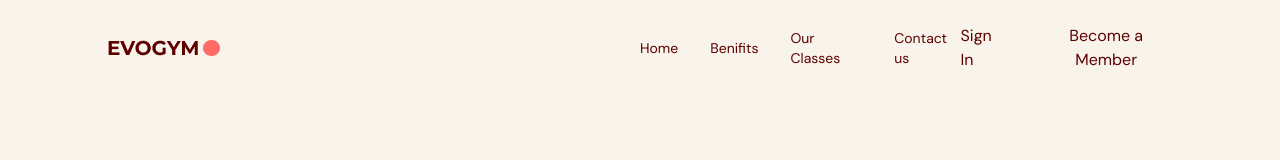
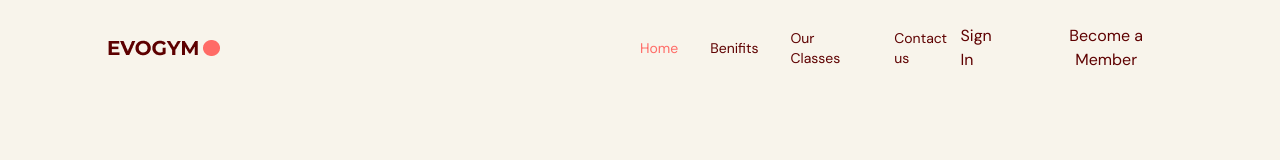
Before and after one commit to Suksham-sharma/Gym-typescript, a React (Vite) app: page / in a window 1280 px wide. Shown: the top 160 px of the page. Built offline with nearby package versions, Linux system fonts and the light colour scheme.

Commit message:
created hooks , and added set up us types structures

```diff
--- a/src/App.tsx
+++ b/src/App.tsx
@@ -1,9 +1,22 @@
 import Navbar from "@/scenes/navbar";
+import { useState } from "react";
+import { SelectedPage } from "@/shared/types";
+
+
+
 
 function App() {
+
+  const [selectedPage, setSelectedPage] = useState<SelectedPage>(
+    SelectedPage.Home
+  );
+
   return (
     <div className="app bg-gray-20">
-     <Navbar/>
+     <Navbar
+      selectedPage={selectedPage}
+      setSelectedPage={setSelectedPage}
+     />
     </div>
   )
 }
--- /dev/null
+++ b/src/hooks/useMediaQuery.ts
@@ -0,0 +1,19 @@
+import { useState, useEffect } from "react";
+
+const useMediaQuery = (query: string) => {
+  const [matches, setMatches] = useState(false);
+
+  useEffect(() => {
+    const media = window.matchMedia(query);
+    if (media.matches !== matches) {
+      setMatches(media.matches);
+    }
+    const listener = () => setMatches(media.matches);
+    window.addEventListener("resize", listener);
+    return () => window.removeEventListener("resize", listener);
+  }, [matches, query]);
+
+  return matches;
+};
+
+export default useMediaQuery;
--- a/src/scenes/navbar/index.tsx
+++ b/src/scenes/navbar/index.tsx
@@ -1,12 +1,20 @@
 import {useState} from 'react';
 import {Bars3BottomLeftIcon , XMarkIcon  } from "@heroicons/react/24/solid";
 import Logo from "@/assets/Logo.png";
+import Link from './link';
+import { SelectedPage } from '@/shared/types';
+import useMediaQuery from '@/hooks/useMediaQuery';
 
 
-type Props = {}
+type Props = {
+    selectedPage : SelectedPage;
+    setSelectedPage : (page : SelectedPage) => void;
+}
 
-const Navbar = (props: Props) => {
+const Navbar = ({selectedPage, setSelectedPage}: Props) => {
     const flexBetween = "flex items-center justify-between";
+    const isAboveMediumScreens = useMediaQuery("(min-width: 1060px")
+
   return (
     <nav>
         <div
@@ -17,13 +25,33 @@ const Navbar = (props: Props) => {
                     {/* Left Side of the navbar */}
                     <img alt="logo" src={Logo} />
                 </div>
-                    {/* Right Side of the navbar */}
+
+                {/* Right Side of the navbar */}
+                {isAboveMediumScreens ? (
+
                     <div className={`${flexBetween} w-full `}>
                         <div className={`${flexBetween} gap-8 text-sm`}>
-                            <p>Home</p>
-                            <p>Benifits</p>
-                            <p> Our Classes</p>
-                            <p> Contact us</p>
+                            <Link
+                                page="Home"
+                                selectedPage={selectedPage}
+                                setSelectedPage={setSelectedPage}
+                            />
+                            <Link
+                                page='Benifits'
+                                selectedPage={selectedPage}
+                                setSelectedPage={setSelectedPage}
+                            />
+                            <Link
+                                page='Our Classes'
+                                selectedPage={selectedPage}
+                                setSelectedPage ={setSelectedPage}
+                            />
+                            <Link
+                                page='Contact us'
+                                selectedPage={selectedPage}
+                                setSelectedPage={setSelectedPage}
+                            />
+
 
                         </div>
 
@@ -32,6 +60,13 @@ const Navbar = (props: Props) => {
                             <button>Become a Member</button>
                         </div>
                     </div>
+                    ) : (
+                    <div className="flex items-center justify-center">
+                        Hello
+                        </div>
+
+                    )
+                    }
 
             </div>
         </div>
--- a/src/scenes/navbar/link.tsx
+++ b/src/scenes/navbar/link.tsx
@@ -1,18 +1,26 @@
+import { SelectedPage } from '@/shared/types';
 import AnchorLink from 'react-anchor-link-smooth-scroll';
 
 type Props = {
     page : string;
+    selectedPage : SelectedPage;
+    setSelectedPage : (page : SelectedPage) => void;
 
 }
 
-const Link = ({page,}: Props) => {
-    const LowerCasePage = page.toLowerCase().replace(/ /g, '');
+const Link = ({
+    page,
+    selectedPage,
+    setSelectedPage,
+}: Props) => {
+    const LowerCasePage = page.toLowerCase().replace(/ /g, '') as SelectedPage;
   return (
     <AnchorLink
     className={`${selectedPage === LowerCasePage ? "text-primary-500" : ""}
-    transition duration-400 ease-in-out hover:text-primary-300 `}
+    transition duration-500 ease-in-out hover:text-primary-300 `}
     href={`#${LowerCasePage}`}
-    >
+    onClick={() => setSelectedPage(LowerCasePage)}
+   >
         {page}
     </AnchorLink>
   )
--- /dev/null
+++ b/src/shared/types.ts
@@ -0,0 +1,6 @@
+export enum SelectedPage {
+    Home = "home",
+    Benifits = "benifits",
+    OurClasses = "ourclasses",
+    ContactUs = "contactus",
+  }
```
